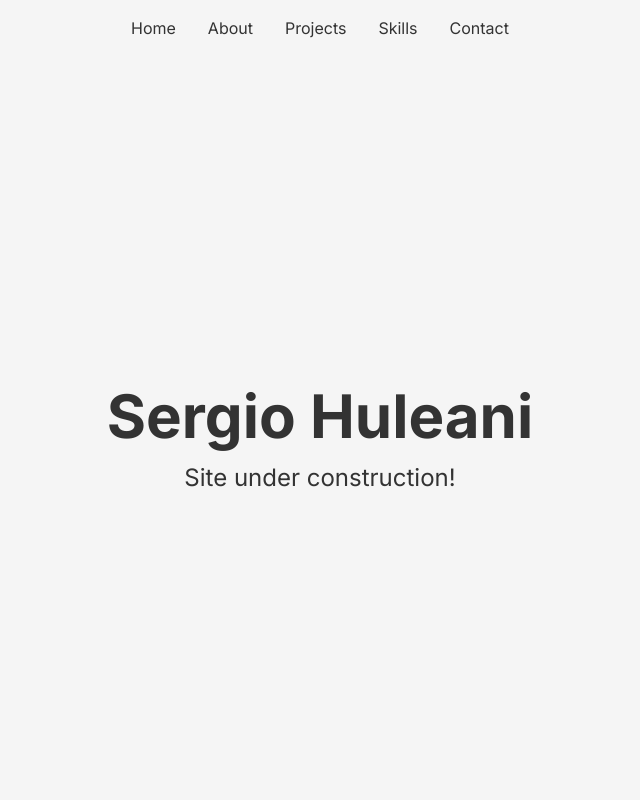
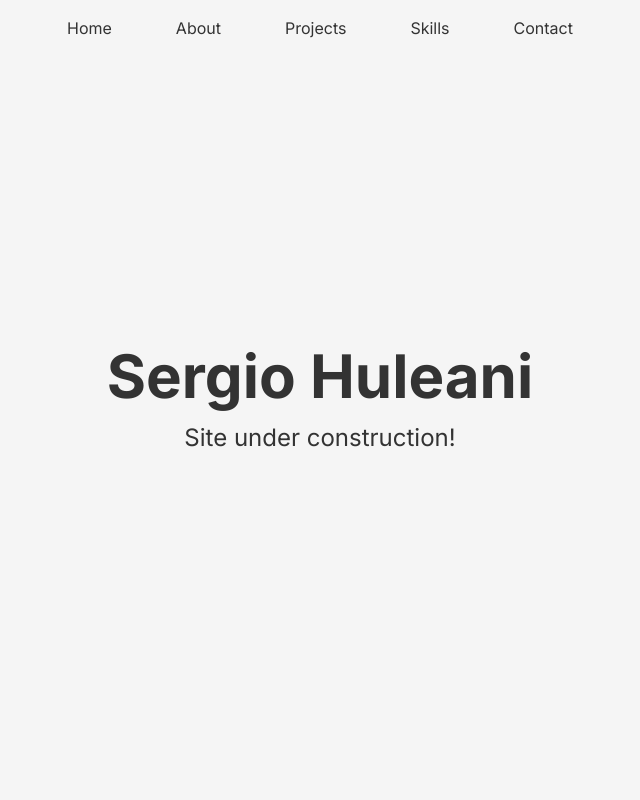
Before and after one commit to skudz96/portfolio-website, a Next.js app: page / in a window 1280 px wide. Shown: the top 800 px of the page, without its empty margins (320-960 px from the left). Built offline with nearby package versions, Linux system fonts and the light colour scheme.

Commit message:
fix: ticket #1, header and tailwind config fixed

```diff
--- a/src/app/Components/Header.tsx
+++ b/src/app/Components/Header.tsx
@@ -2,9 +2,9 @@ import Link from "next/link";
 
 export default function Header() {
   return (
-    <header className="fixed w-full">
+    <header className="fixed w-full z-50 bg-background">
       <nav className="container mx-auto px-6 py-4">
-        <ul className="flex flex-row justify-center items-center space-x-8">
+        <ul className="flex flex-row justify-center items-center space-x-16">
           <li>
             <Link href="#home">Home</Link>
           </li>
--- a/src/app/Components/TitleScreen.tsx
+++ b/src/app/Components/TitleScreen.tsx
@@ -1,6 +1,6 @@
 export default function TitleScreen() {
   return (
-    <section className="min-h-screen flex items-center justify-center pt-20">
+    <section className="min-h-screen flex items-center justify-center">
       <div className="text-center">
         <h1 className="text-6xl font-bold mb-4">Sergio Huleani</h1>
         <p className="text-2xl">Site under construction!</p>
--- a/tailwind.config.ts
+++ b/tailwind.config.ts
@@ -1,5 +1,6 @@
 import type { Config } from "tailwindcss";
 import tailwindcssAnimate from "tailwindcss-animate";
+
 const config: Config = {
   darkMode: ["class"],
   content: [
@@ -11,45 +12,8 @@ const config: Config = {
   theme: {
     extend: {
       colors: {
-        border: "hsl(var(--border))",
-        input: "hsl(var(--input))",
-        ring: "hsl(var(--ring))",
-        background: "hsl(var(--background))",
-        foreground: "hsl(var(--foreground))",
-        primary: {
-          DEFAULT: "hsl(var(--primary))",
-          foreground: "hsl(var(--primary-foreground))",
-        },
-        secondary: {
-          DEFAULT: "hsl(var(--secondary))",
-          foreground: "hsl(var(--secondary-foreground))",
-        },
-        destructive: {
-          DEFAULT: "hsl(var(--destructive))",
-          foreground: "hsl(var(--destructive-foreground))",
-        },
-        muted: {
-          DEFAULT: "hsl(var(--muted))",
-          foreground: "hsl(var(--muted-foreground))",
-        },
-        accent: {
-          DEFAULT: "hsl(var(--accent))",
-          foreground: "hsl(var(--accent-foreground))",
-        },
-        popover: {
-          DEFAULT: "hsl(var(--popover))",
-          foreground: "hsl(var(--popover-foreground))",
-        },
-        card: {
-          DEFAULT: "hsl(var(--card))",
-          foreground: "hsl(var(--card-foreground))",
-        },
+        background: "#f5f5f5",
         highlight: "#f0f0f0",
-      },
-      borderRadius: {
-        lg: "var(--radius)",
-        md: "calc(var(--radius) - 2px)",
-        sm: "calc(var(--radius) - 4px)",
       },
     },
   },
```
Also changed, not shown: src/app/Components/Footer.tsx (added).
